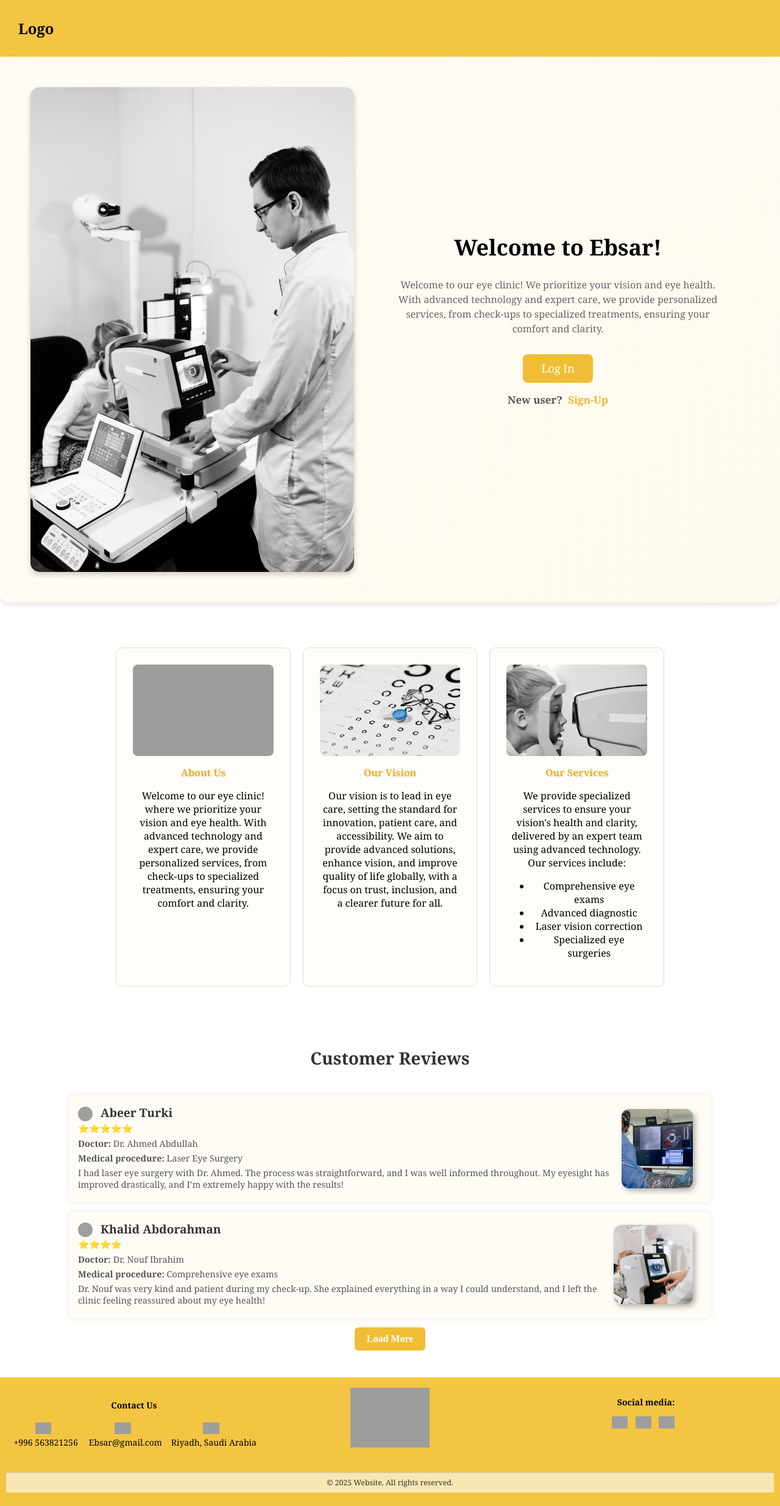
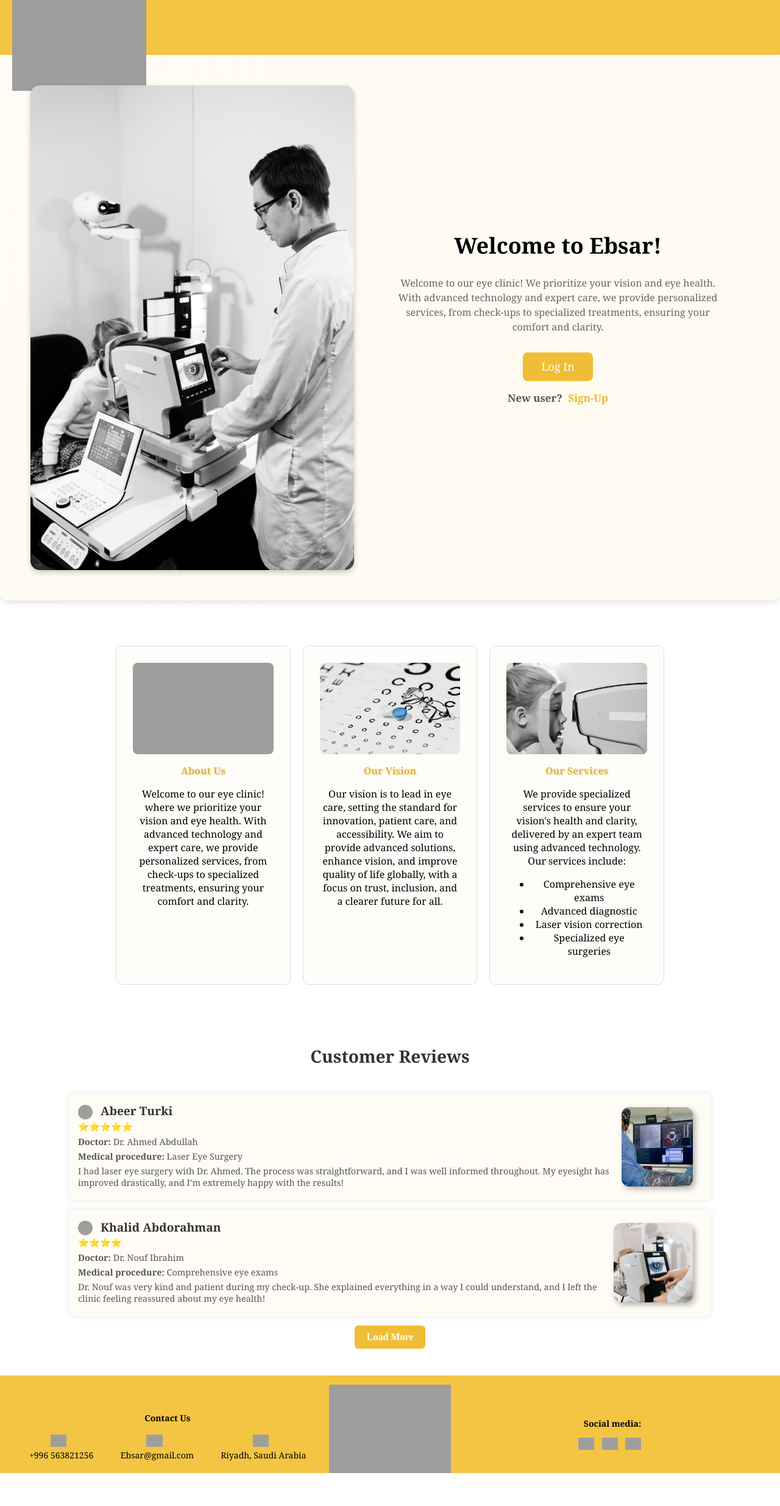
Before and after one commit to deemkj/Web2Project-, a PHP site: the page made by Ebsar Homepage.html in a window 1280 px wide. Shown: the whole page at 61% size. After the commit the page ends 2416 px from the top, so only its background shows below. Run offline with PHP 8.4, Linux system fonts and the light colour scheme; grey boxes are pictures that could not be loaded.

Commit message:
Add files via upload

```diff
--- a/Ebsar Homepage.html
+++ b/Ebsar Homepage.html
@@ -9,8 +9,8 @@
  </head>
 <body>
     <header>
-        <div class="logo">Logo</div>
-    </header>
+        <div class="logo"><a href="Ebsar Homepage.html"><img src="images/2logo.png" alt="Ebsar Logo"></a>
+        </div>    </header>
 
     <div class="hero-section">
         <img src="images/main1.jpg" alt="Hero Image" id="hero-image">
@@ -153,8 +153,8 @@
         </div>
 
         <div class="footer-center-1">
-            <a href="index.html">
-            <img src="images/logo1.png" alt="Logo" class="footer-logo-1 logo-toggle" >
+            <a href="Ebsar Homepage.html">
+                <img src="images/2logo.png" alt="Logo" class="footer-logo-1 logo-toggle">
         </a>
         </div>
 
--- a/StyleSheet.css
+++ b/StyleSheet.css
@@ -6,13 +6,17 @@
             box-sizing: border-box;
         }
 
-        header {
-            padding: 30px;
-            display: flex;
-            justify-content: space-between;
-            align-items: center;
-            background-color: #F4C542;
-        }
+
+header {
+    display: flex;
+    align-items: center;
+    justify-content: flex-start;
+    padding-left: 20px;
+        background-color: #F4C542;
+    padding: 5px 20px;
+    height: 80px;
+}
+
 
         header .logo {
             font-size: 24px;
@@ -142,62 +146,6 @@
             text-shadow: 2px 2px #00000013;
         }
 
-        footer {
-            display: flex;
-            justify-content: space-between;
-            align-items: flex-start;
-            background-color:#F4C542;
-            position: relative;
-            flex-wrap: wrap;
-            padding: 10px;
-            font-size: 14px;
-        }
-
-        .footer-left-1, .footer-center-1, .footer-right-1 {
-            flex: 1;
-            padding: 0.500em; /* 10px */
-            text-align: center;
-        }
-
-        .footer-center-1 {
-            display: flex;
-            flex-direction: column;
-            align-items: center;
-        }
-
-        .footer-logo-1 {
-            max-width: 9.300em;
-        }
-
-        .contact-info-1 {
-            display: flex;
-            gap: 0.625em;
-            align-items: center;
-        }
-
-        .footer-left-1 img, .footer-right-1 img, .social-icon-1 {
-            max-width: 1.875em;
-            height: auto;
-            margin-right: 0.625em;
-        }
-
-        .single-line-1 {
-            white-space: nowrap;
-        }
-
-        .footer-bottom-1 {
-            width: 100%;
-            text-align: center;
-            margin-top: 1.25em;
-        }
-
-        .footer-bottom-1 p {
-            padding: 0.625em;
-            background-color:#f9e7b3;
-            font-size: 0.875em;
-            color: #333;
-            border-top: 0.0625em solid #ccc;
-        }
 
         .containerBox {
             margin: 50px auto;
@@ -909,3 +857,104 @@
     transition: color 0.3s ease;
     color: #053262;
 }
+
+
+
+
+
+.logo {
+    max-height: 100%;
+    display: flex;
+    align-items: center;
+    justify-content: center;
+}
+
+.logo img {
+    width: 220px;
+    height: auto;
+    max-height: 100%;
+    margin-top: 50px;
+    margin-right: 1000px;
+}
+
+
+
+
+
+
+
+.contact-info-1 {
+    display: flex;
+    gap: 0.625em;
+    align-items: center;
+}
+
+.footer-left-1 img, .footer-right-1 img, .social-icon-1 {
+    max-width: 1.875em;
+    height: auto;
+    margin-right: 0.625em;
+}
+
+.single-line-1 {
+    white-space: nowrap;
+}
+
+.footer-bottom-1 {
+    width: 100%;
+    text-align: center;
+    margin-top: 1.25em;
+}
+
+.footer-bottom-1 p {
+    padding: 0.625em;
+    background-color:#f9e7b3;
+    font-size: 0.875em;
+    color: #333;
+    border-top: 0.0625em solid #ccc;
+}
+
+
+footer {
+    display: flex;
+    justify-content: space-between;
+    align-items: center;
+    flex-wrap: wrap;
+    background-color: #F4C542;
+    padding: 20px;
+    font-size: 14px;
+    height: 120px;
+    position: relative;
+    overflow: hidden;
+}
+
+
+.footer-left-1, .footer-center-1, .footer-right-1 {
+    flex: 1;
+    padding: 10px;
+    text-align: center;
+}
+
+
+.footer-center-1 {
+    display: flex;
+    flex-direction: column;
+    align-items: center;
+    flex: none;
+}
+.footer-center-1 {
+    display: flex;
+    flex-direction: column;
+    align-items: center;
+    justify-content: center;
+    flex: none;
+    height: 100%;
+}
+
+
+.footer-center-1 .footer-logo-1 {
+    width: 200px;
+    height: auto;
+    max-width: 100%;
+    display: block;
+    margin: 0 auto;
+}
```
Also changed, not shown: Appointment Booking.html (+5 -3 lines), Doctor.html (+4 -3 lines), Log-In page.html (+5 -5 lines), Patient Homepage.html (+4 -3 lines), Prescribe Medication.html (+6 -4 lines), Sign-Up page.html (+4 -3 lines).
